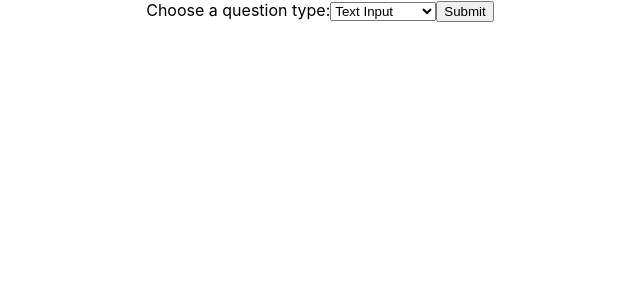
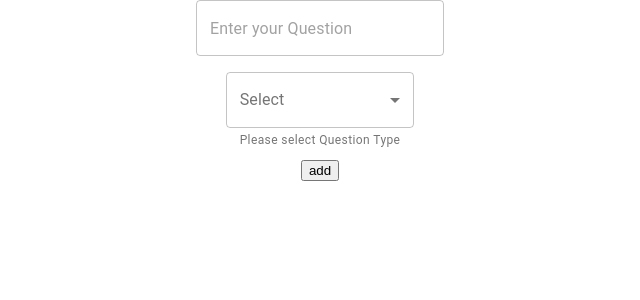
Before and after one commit to karishni/survey-app, a React (Create React App) app: page / in a window 1280 px wide. Shown: the top 300 px of the page, without its empty margins (0-640 px from the left). Built offline with nearby package versions, Linux system fonts and the light colour scheme.

Commit message:
added question type selector and question array

```diff
--- a/src/App.js
+++ b/src/App.js
@@ -1,106 +1,54 @@
 import React,{ useState } from 'react';
 import './App.css';
-// import TextInput from './components/textInput';
-// import RadioButtons from './components/radioButtons';
-// import CheckBox from './components/checkBox';
-// import Preview from './components/preview';
+import TextField from '@material-ui/core/TextField';
+import MenuItem from '@material-ui/core/MenuItem';
+import Button from '@material-ui/core/Button';
+import QuestionTypes from './components/questionTypes';
+//import InsertTextInput,{ TextInputToPreview } from './editor components/insertTextInput';
 
 function App() {
-
-  const [ questionType,setQuestionType  ] = useState('');
-  const [ showInsertQuestion,setShowInsertQuestion ] = useState(false);
-  const text = "textInput";
-  const radio = "radioButton";
-  const check = "checkBox";
-
-  const handleSubmit=(event)=>{
-    event.preventDefault();
-    setQuestionType(event.target[0].value);
-    console.log(questionType);
-    setShowInsertQuestion(true);
-  }
-
-  const clearQuestionType=(event)=>{
-    event.preventDefault();
-    setQuestionType('');
-    setShowInsertQuestion(false);
-    console.log("clear");
-  }
+  const [ question,setQuestion ] = useState([]);
+  const [ ques,setQues ] = useState('');
+  const [ questionType,setQuestionType ] = useState('');
 
 
-  const insertQuestion=()=>{
-   if(questionType === text){
-     return(
-        <form onSubmit={clearQuestionType}>
-          <label>Enter Question</label>
-          <input type="text"/>
-          <input type="submit" value="Add Question"/>
-        </form>
-    )
-     }
-     else if(questionType === radio){
-       return(
-         <form onSubmit={clearQuestionType}>
-           <label>Enter Question</label>
-           <input type="text"/><br/>
-           <label>Enter option 1</label>
-           <input type="text"/><br/>
-           <label>Enter option 2</label>
-           <input type="text"/><br/>
-           <label>Enter option 3</label>
-           <input type="text"/><br/>
-           <label>Enter option 4</label>
-           <input type="text"/><br/>
-           <input type="button" value="Add"/>
-           <input type="submit" value="Add Question" />
-         </form>
-       )
-     }
-     else if(questionType === check){
-       return(
-         <form onSubmit={clearQuestionType}>
-           <label>Enter Question</label>
-           <input type="text"/><br/>
-           <label>check Enter option 1</label>
-           <input type="text"/><br/>
-           <label>Enter option 2</label>
-           <input type="text"/><br/>
-           <label>Enter option 3</label>
-           <input type="text"/><br/>
-           <label>Enter option 4</label>
-           <input type="text"/><br/>
-           <input type="submit" value="Add Question" onSubmit={clearQuestionType}/>
-         </form>
-       )
-     }
-
-  }
-
-  const questionTypeForm=()=>{
-    return(
-      <form onSubmit={handleSubmit}>
-        <label htmlFor="questions">Choose a question type:</label>
-          <select name="questions" id="questions">
-            <option value="textInput">Text Input</option>
-            <option value="radioButton">Radio Buttons</option>
-            <option value="checkBox">Check boxes</option>
-          </select>
-        <input type="submit" value="Submit"/>
-      </form>
-    )
+  const addQuestion=(event)=>{
+    event.preventDefault();
+    setQuestion(question.concat(ques));
+    console.log(question);
   }
 
   return(
-      <div>
-        <div className="editor">
-            {questionTypeForm()}
-            {showInsertQuestion && insertQuestion()}
-        </div>
-        <div className="preview">
+    <div>
+    <div className="editor">
+      <form onSubmit={addQuestion}>
+        <TextField variant="outlined" placeholder="Enter your Question" onChange={event => setQues(event.target.value)}/><br/>
+        <TextField
+          id="."
+          select
+          label="Select"
+          value={questionType}
+          margin="normal"
+          helperText="Please select Question Type"
+          variant="outlined"
+          onChange={event => setQuestionType(event.target.value)}
+        >
+        {QuestionTypes.map((option) => (
+            <MenuItem key={option.value} value={option.value}>
+              {option.label}
+            </MenuItem>))}
+        </TextField><br/>
+        <input type="submit" value="add"/>
+      </form>
+    </div>
 
-        </div>
+    <div className="preview">
+        {question.map((item)=>(
+          <div>{item}</div>
+        ))}
+
+    </div>
     </div>
   );
 }
-
 export default App;
--- /dev/null
+++ b/src/components/questionTypes.js
@@ -0,0 +1,16 @@
+const QuestionTypes=[
+    {
+        value: "singleLine",
+        label: "Single Line Answer"
+    },
+    {
+        value: "multipleLine",
+        label: "Multiple Line Answer"
+    },
+    {
+        value: "radioButtons",
+        label: "Single correct multiple options"
+    }
+]
+
+export default QuestionTypes;
```
Also changed, not shown: src/components/checkBox.js (deleted, +0 -19 lines), src/components/preview.js (deleted, +0 -50 lines), src/components/radioButtons.js (deleted, +0 -19 lines), src/components/textInput.js (deleted, +0 -13 lines).
